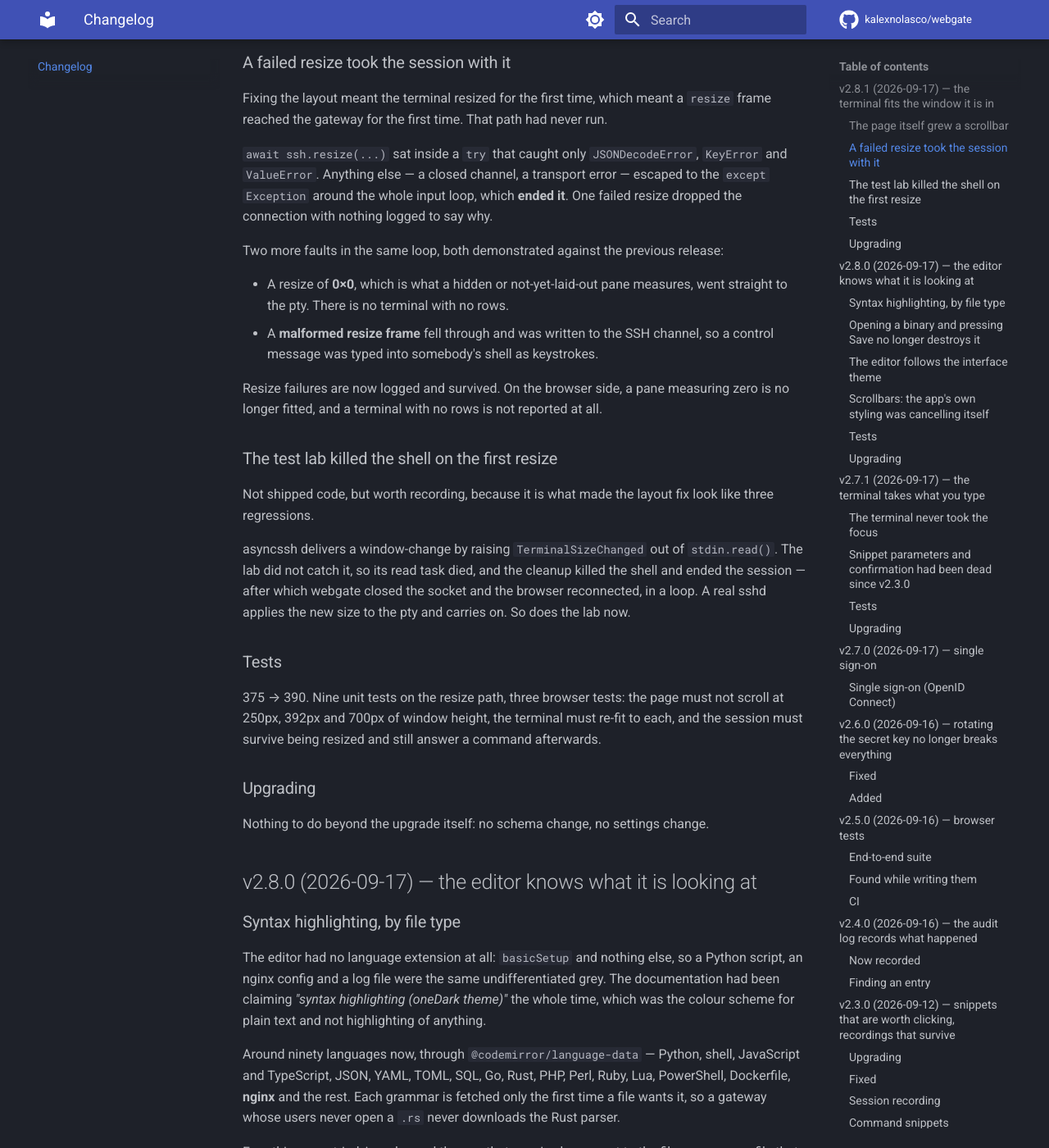
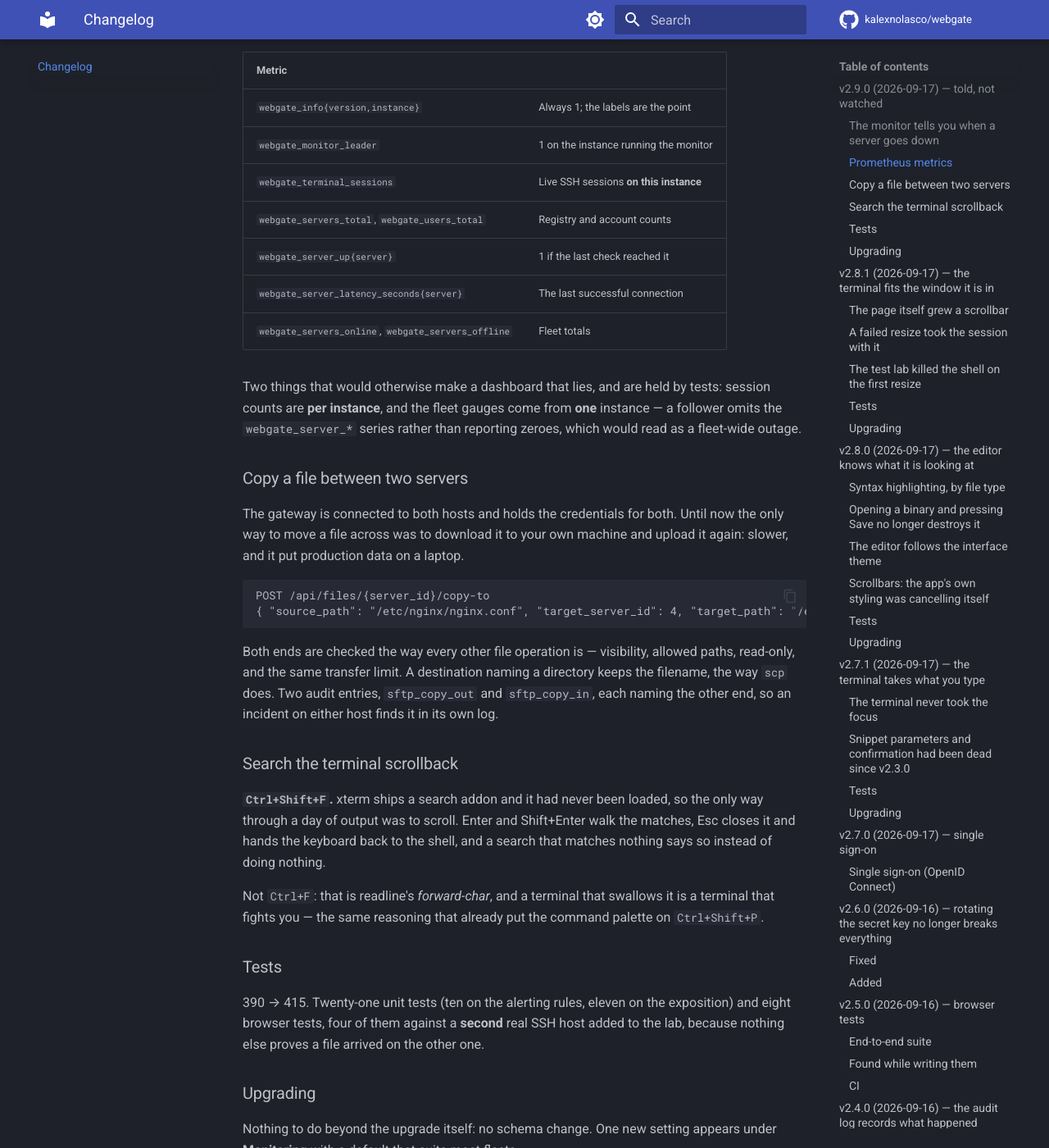
Before and after one commit to kalexnolasco/webgate, an MkDocs documentation site: the page built from docs/changelog.md, in a window 1280 px wide and 1400 px high, scrolled down 1039 px. Shown: the whole window at 82% size. Built offline with MkDocs 1.6.1 and Material for MkDocs 9.7.7, drawn with Linux system fonts in a browser that asks for light colours; comment, search, counter and statistics services are not loaded; some of the changed text lies outside the part shown.

Commit message:
v2.9.0: told, not watched
Four gaps of the same shape: webgate already knew the thing, and the only place it
ever said so was the screen of whoever happened to be looking.

- The monitor fires server_offline / server_online webhooks, on a change, once,
  after a configurable number of consecutive failures.
- Prometheus /metrics, admin-only. Session counts are per instance and the fleet
  gauges come from the leader only, both pinned by tests.
- Copy a file straight from one server to another, audited on both ends.
- Search the terminal scrollback with Ctrl+Shift+F.

390 -> 415 tests, including a second real SSH host in the browser lab.

````diff
--- a/docs/changelog.md
+++ b/docs/changelog.md
@@ -1,4 +1,92 @@
 # Changelog
+
+## v2.9.0 (2026-09-17) — told, not watched
+
+Four gaps, all of the same shape: webgate already knew the thing, and the only place
+it ever said so was the screen of whoever happened to be looking.
+
+### The monitor tells you when a server goes down
+
+It has probed every server on a timer since v0.3 and has only ever painted a dot with
+what it found. Webhooks existed too — firing on file operations, server registration
+and sign-ins. The two halves were never connected.
+
+Two new events, **`server_offline`** and **`server_online`**, carrying the server, its
+hostname, the error, and how many checks had failed.
+
+What matters is that a *change* is announced, once:
+
+- `server_offline` waits for **Admin → Settings → Monitoring → Failures before
+  alerting** consecutive failures (two by default). One lost packet is not an outage,
+  and alerting on it is how people learn to ignore alerts.
+- `server_online` fires on the first check that succeeds. Waiting to be sure a host is
+  *back* helps nobody.
+- A host that stays down is reported once, not on every sweep.
+- A restart does not announce the whole fleet as up — but a host that is already down
+  when the gateway starts **is** reported, because nobody was told yet.
+- A flap that never reaches the threshold says nothing at all.
+- Only the instance holding the monitor lease sweeps, so a multi-instance deployment
+  sends one alert rather than one per worker.
+
+### Prometheus metrics
+
+`GET /metrics`, admin-only and authenticated like everything else — the exposition
+names every server in the registry, so an API key is the right credential for a
+scraper: revocable, and it shows up in the audit log.
+
+| Metric | |
+|---|---|
+| `webgate_info{version,instance}` | Always 1; the labels are the point |
+| `webgate_monitor_leader` | 1 on the instance running the monitor |
+| `webgate_terminal_sessions` | Live SSH sessions **on this instance** |
+| `webgate_servers_total`, `webgate_users_total` | Registry and account counts |
+| `webgate_server_up{server}` | 1 if the last check reached it |
+| `webgate_server_latency_seconds{server}` | The last successful connection |
+| `webgate_servers_online`, `webgate_servers_offline` | Fleet totals |
+
+Two things that would otherwise make a dashboard that lies, and are held by tests:
+session counts are **per instance**, and the fleet gauges come from **one** instance —
+a follower omits the `webgate_server_*` series rather than reporting zeroes, which
+would read as a fleet-wide outage.
+
+### Copy a file between two servers
+
+The gateway is connected to both hosts and holds the credentials for both. Until now
+the only way to move a file across was to download it to your own machine and upload
+it again: slower, and it put production data on a laptop.
+
+```
+POST /api/files/{server_id}/copy-to
+{ "source_path": "/etc/nginx/nginx.conf", "target_server_id": 4, "target_path": "/etc/nginx/" }
+```
+
+Both ends are checked the way every other file operation is — visibility, allowed
+paths, read-only, and the same transfer limit. A destination naming a directory keeps
+the filename, the way `scp` does. Two audit entries, `sftp_copy_out` and
+`sftp_copy_in`, each naming the other end, so an incident on either host finds it in
+its own log.
+
+### Search the terminal scrollback
+
+**`Ctrl+Shift+F`.** xterm ships a search addon and it had never been loaded, so the
+only way through a day of output was to scroll. Enter and Shift+Enter walk the
+matches, Esc closes it and hands the keyboard back to the shell, and a search that
+matches nothing says so instead of doing nothing.
+
+Not `Ctrl+F`: that is readline's *forward-char*, and a terminal that swallows it is a
+terminal that fights you — the same reasoning that already put the command palette on
+`Ctrl+Shift+P`.
+
+### Tests
+
+390 → 415. Twenty-one unit tests (ten on the alerting rules, eleven on the
+exposition) and eight browser tests, four of them against a **second** real SSH host
+added to the lab, because nothing else proves a file arrived on the other one.
+
+### Upgrading
+
+Nothing to do beyond the upgrade itself: no schema change. One new setting appears
+under **Monitoring** with a default that suits most fleets.
 
 ## v2.8.1 (2026-09-17) — the terminal fits the window it is in
 
--- a/pyproject.toml
+++ b/pyproject.toml
@@ -1,6 +1,6 @@
 [project]
 name = "webgate"
-version = "2.8.1"
+version = "2.9.0"
 description = "Self-hosted web application for remote server management via SSH terminal and SFTP file browser"
 readme = "README.md"
 license = "MIT"
````
Also changed, not shown: CHANGELOG.md (+88 -0 lines), 2 other files.
